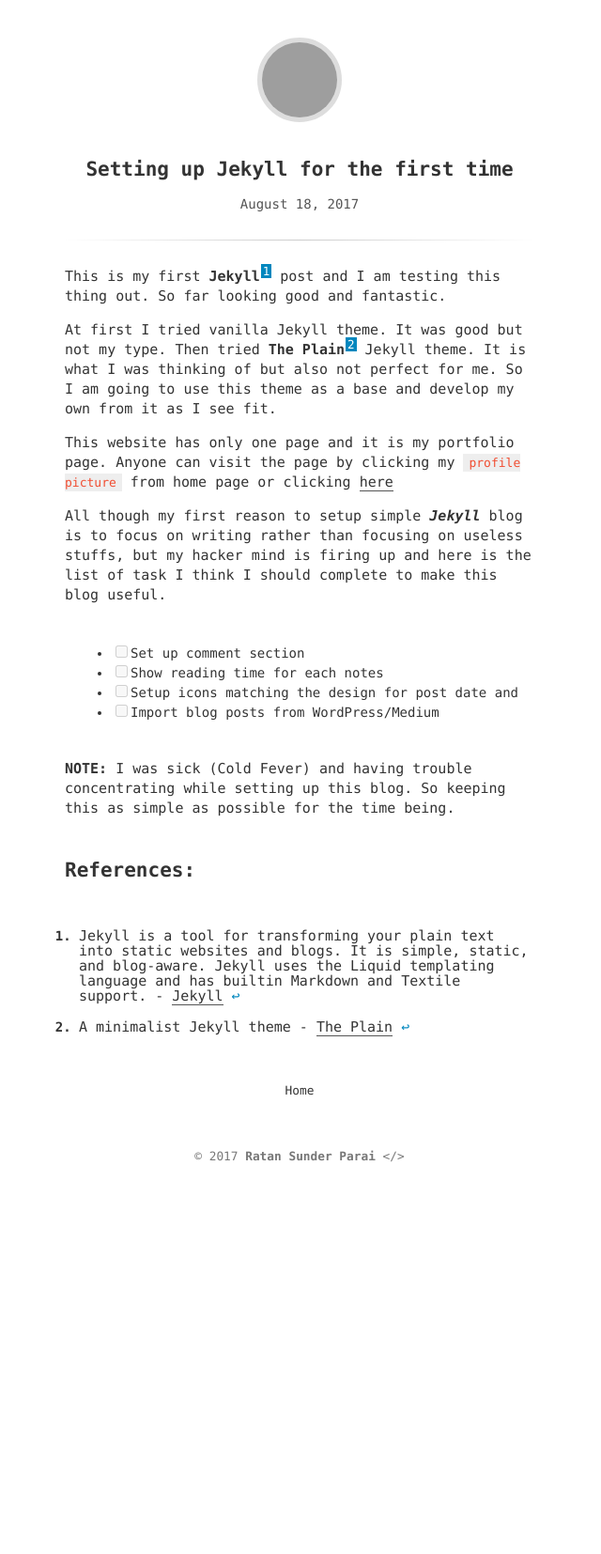
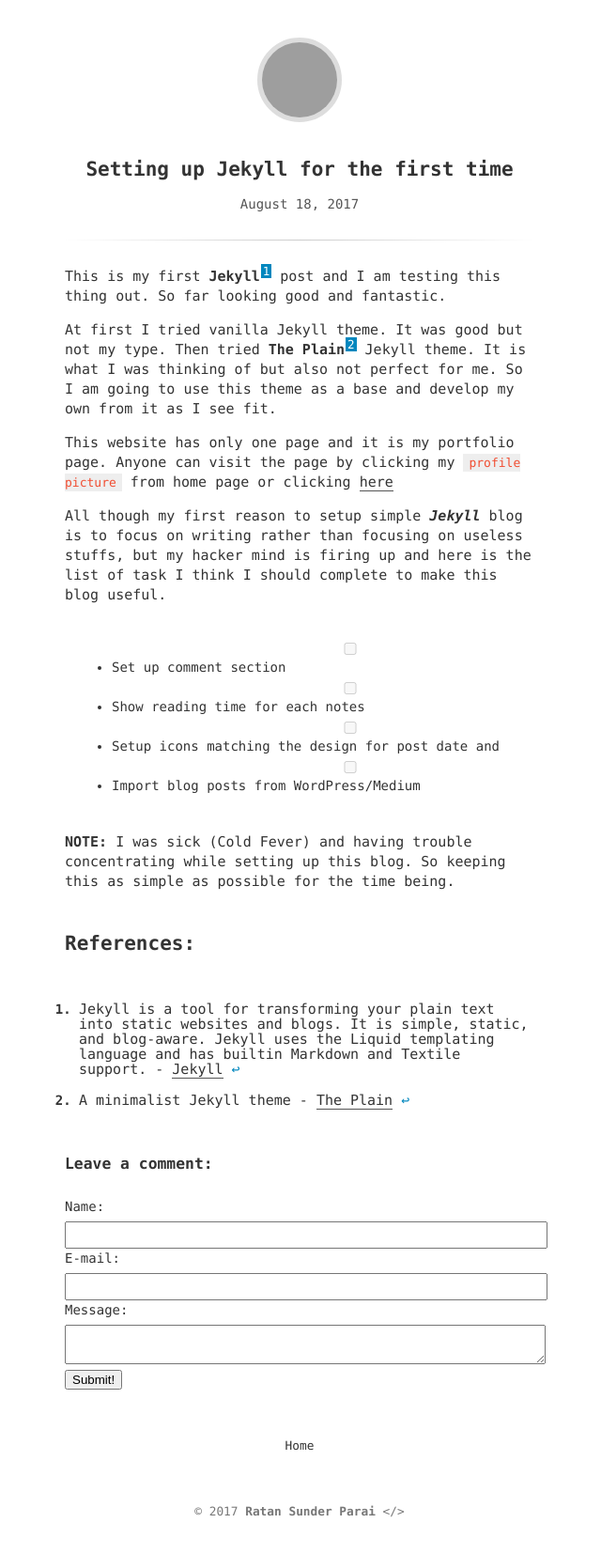
Before and after one commit to ratanparai/ratanparai.github.io, a Jekyll site: the page built from _posts/2017-08-17-setting-up-jekyll-for-the-first-time.md, in a window 1280 px wide. Shown: the whole page at 94% size, without its empty margins (321-961 px from the left). Built offline with Jekyll 4.4.1, drawn with Linux system fonts in a browser that asks for light colours; before the commit the page ends 1276 px from its top, so only the background shows below that; grey boxes are pictures that could not be loaded.

Commit message:
comment implementation

```diff
--- /dev/null
+++ b/_includes/comment.html
@@ -0,0 +1,29 @@
+{% if site.data.comments[page.slug] %}
+
+  <h2>
+    {% if site.data.comments[page.slug] | size > 1 %}
+      {{ site.data.comments[page.slug].size }} Comments:
+    {% endif %}
+
+  </h2>
+<p>
+
+  {% assign comments = site.data.comments[page.slug] | sort %}
+  <ul class="comments">
+  {% for comment in comments %}
+    <li><b> </> {{comment[1].name}}</b>; <i>{{comment[1].date | date: "%B %d, %Y"}}</i>; {{ comment[1].message | markdownify }}</li>
+  {% endfor %}
+  </ul>
+{% endif %}
+
+<h3>Leave a comment:</h3>
+<form method="POST" action="https://api.staticman.net/v2/entry/ratanparai/ratanparai.github.io/master/comments">
+  <input name="options[redirect]" type="hidden" value="{{page.url | absolute_url }}">
+  <!-- e.g. "2016-01-02-this-is-a-post" -->
+  <input name="options[slug]" type="hidden" value="{{ page.slug }}">
+  <label>Name: </label><input name="fields[name]" type="text">
+  <label>E-mail: </label><input name="fields[email]" type="email">
+  <label>Message: </label><textarea name="fields[message]"></textarea>
+
+  <button type="submit">Submit!</button>
+</form>
--- a/_posts/2017-08-17-setting-up-jekyll-for-the-first-time.md
+++ b/_posts/2017-08-17-setting-up-jekyll-for-the-first-time.md
@@ -21,7 +21,13 @@ All though my first reason to setup simple **_Jekyll_** blog is to focus on writ
 **NOTE:** I was sick (Cold Fever) and having trouble concentrating while setting up this blog. So keeping this as simple as possible for the time being.
 
 ## References:
+* footnote
+{:footnotes}
+
 
 [^1]: Jekyll is a tool for transforming your plain text into static websites and blogs. It is simple, static, and blog-aware. Jekyll uses the Liquid templating language and has builtin Markdown and Textile support. - [Jekyll](http://jekyllrb.com/)
 
 [^2]: A minimalist Jekyll theme - [The Plain](https://github.com/heiswayi/the-plain)
+
+
+{% include comment.html %}
--- a/_sass/main.scss
+++ b/_sass/main.scss
@@ -1,3 +1,5 @@
+$content_width: 500px;
+
 body {
   font-size: 14px;
   line-height: 20px;
@@ -365,3 +367,18 @@ section {
     -webkit-transform: none;
   }
 }
+
+input , textarea {
+  display: block;
+  width: $content_width;
+  padding: 5px;
+  margin-top: 6px;
+}
+
+button {
+  margin-top: 6px;
+}
+
+.comments>li {
+  list-style: none;
+}
```
